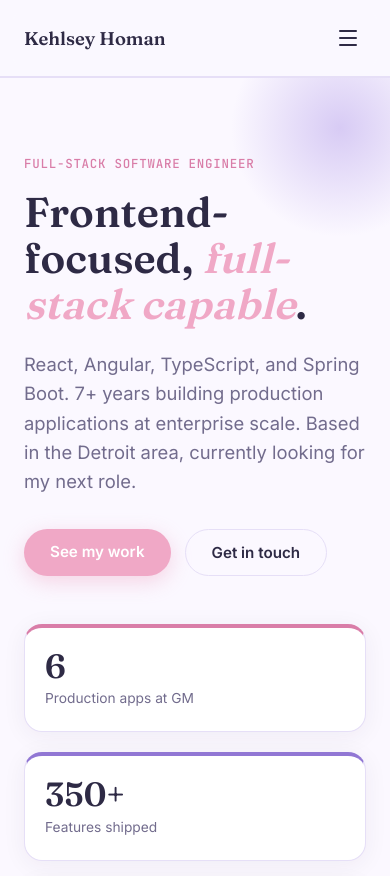
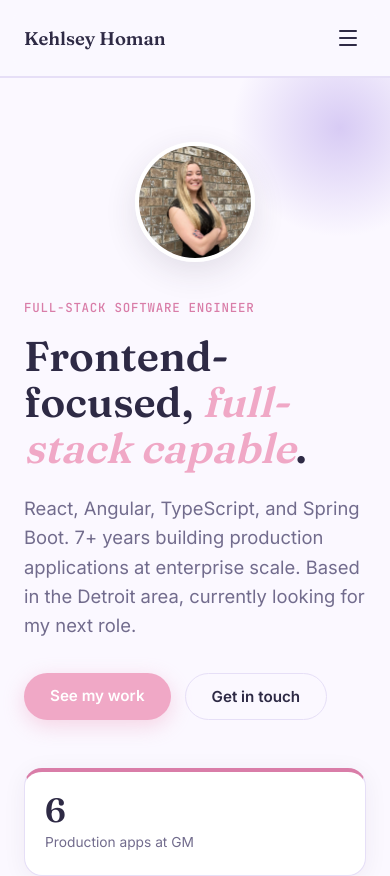
Before and after one commit to KehlseyHoman/Kehlsey-Portfolio, a React (Vite) app: page / in a window 390 px wide. Shown: the top 876 px of the page. Built offline with nearby package versions, Linux system fonts and the light colour scheme.

Commit message:
hiding more details on homepage

```diff
--- a/src/components/ProjectCard/ProjectCard.tsx
+++ b/src/components/ProjectCard/ProjectCard.tsx
@@ -44,7 +44,7 @@ export default function ProjectCard({ project, expanded = false }: { project: Pr
         </div>
       )}
 
-      {project.caseStudy && (
+      {expanded && project.caseStudy && (
         <div className="project-case-study-wrap">
           <button
             type="button"
--- a/src/pages/Home/Home.css
+++ b/src/pages/Home/Home.css
@@ -18,8 +18,27 @@
 }
 
 .hero-inner {
-  max-width: 720px;
+  max-width: 980px;
   position: relative;
+  display: flex;
+  flex-direction: row-reverse;
+  align-items: center;
+  gap: 48px;
+}
+
+.hero-text {
+  flex: 1 1 480px;
+  min-width: 0;
+}
+
+.hero-photo {
+  flex: 0 0 auto;
+  width: 180px;
+  height: 180px;
+  border-radius: 50%;
+  object-fit: cover;
+  border: 4px solid var(--card);
+  box-shadow: var(--shadow-hover);
 }
 
 .hero-title {
@@ -124,3 +143,17 @@
   .hero { padding: 64px 0 48px; }
   .hero::before { width: 220px; height: 220px; top: -60px; right: -60px; }
 }
+
+@media (max-width: 780px) {
+  .hero-inner {
+    flex-direction: column;
+    align-items: flex-start;
+    gap: 24px;
+  }
+
+  .hero-photo {
+    width: 120px;
+    height: 120px;
+    align-self: center;
+  }
+}
--- a/src/pages/Home/Home.tsx
+++ b/src/pages/Home/Home.tsx
@@ -3,6 +3,7 @@ import { projects } from '../../data/projects';
 import ProjectCard from '../../components/ProjectCard/ProjectCard';
 import TechFlow from '../../components/TechFlow/TechFlow';
 import ImpactStrip from '../../components/ImpactStrip/ImpactStrip';
+import profileImg from '../../assets/kehlsey-profile.jpg';
 import './Home.css';
 
 export default function Home() {
@@ -12,6 +13,9 @@ export default function Home() {
     <>
       <section className="hero">
         <div className="container hero-inner">
+          <img src={profileImg} alt="Portrait of Kehlsey Homan" className="hero-photo" />
+
+          <div className="hero-text">
             <p className="eyebrow">Full-stack software engineer</p>
             <h1 className="hero-title">
               Frontend-focused, <span className="hero-highlight">full-stack capable</span>.
@@ -27,6 +31,7 @@ export default function Home() {
             </div>
 
             <ImpactStrip />
+          </div>
         </div>
       </section>
 
```
Lines whose indentation alone changed are shown as unchanged.
